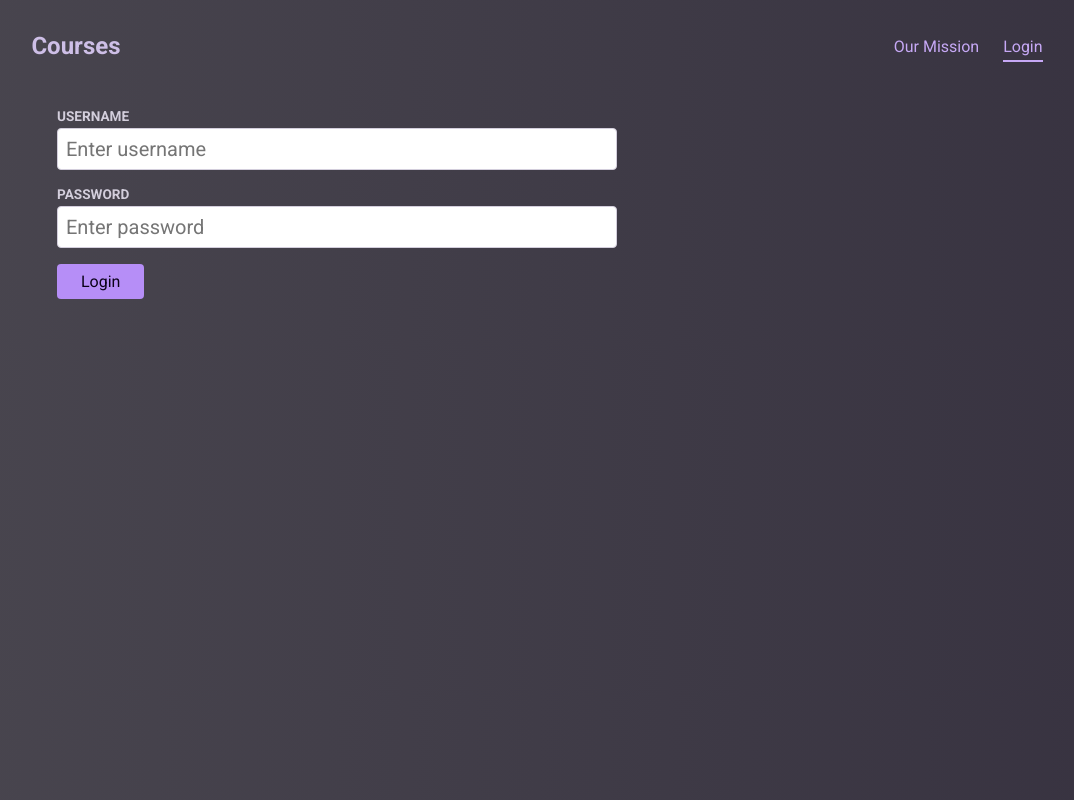
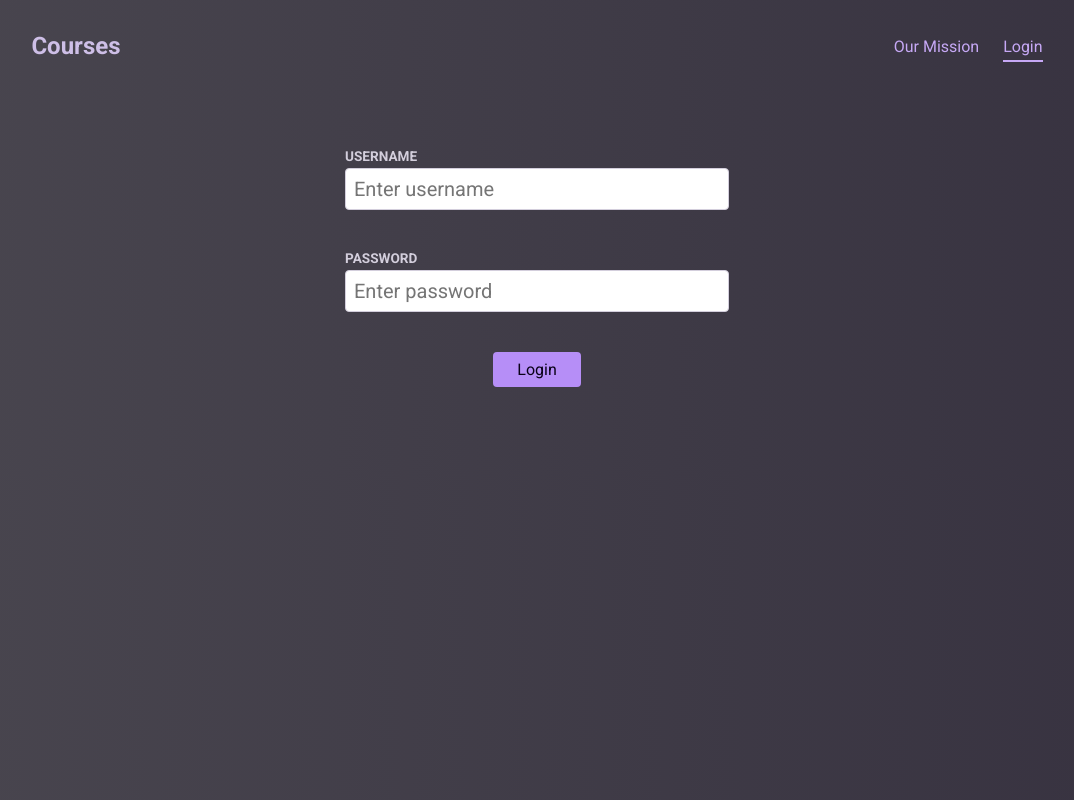
Before and after one commit to e330168/react-session-project, a React (Vite) app: page /login in a window 1280 px wide. Shown: the whole page, without its empty margins (103-1177 px from the left). Built offline with nearby package versions, Linux system fonts and the light colour scheme.

Commit message:
add module CSS for Auth and Todos components

```diff
--- /dev/null
+++ b/src/components/Navigation/__auth/Login.module.css
@@ -0,0 +1,21 @@
+.loginPage {
+  display: flex;
+  flex-direction: column;
+  align-items: center;
+  padding: 2.5rem;
+}
+
+.loginForm {
+  width: 100%;
+  max-width: 24rem;
+}
+
+.formGroup {
+  margin-bottom: 1.5rem;
+  display: flex;
+  flex-direction: column;
+}
+
+.buttonWrapper {
+  text-align: center;
+}
--- a/src/components/Navigation/__auth/Login.tsx
+++ b/src/components/Navigation/__auth/Login.tsx
@@ -6,37 +6,32 @@ import { useAuth } from "../../../context/useAuth";
 import { useNavigate } from "react-router-dom";
 import { loginTodo } from "../../../helpers/todos";
 import type { User } from "../../../context/AuthType";
+import styles from './Login.module.css';
 
-export default function Login(){
-
-const[username, setUsername]= useState<string>("");
-const[password, setPassword]= useState<string>("");
-const {login:authLogin}= useAuth();
-const navigate= useNavigate();
+export default function Login() {
+  const [username, setUsername] = useState<string>("");
+  const [password, setPassword] = useState<string>("");
+  const { login: authLogin } = useAuth();
+  const navigate = useNavigate();
 
   const handleSubmit = async (e: React.FormEvent) => {
     e.preventDefault();
-
     if (!username) return alert("Invalid credentials");
 
     let user: User | null = null;
-    let goToTodo = false
+    let goToTodo = false;
     const userMatch = username.toLowerCase().match(/^user(\d+)$/);
 
     if (userMatch) {
       user = await loginTodo(username, password);
-        goToTodo=true;
+      goToTodo = true;
     } else {
       user = await login(username, password);
     }
 
     if (user) {
       authLogin(user);
-        if(goToTodo){
-          navigate("/todos");
-        }else{
-          navigate("/sessions");
-        }
+      navigate(goToTodo ? "/todos" : "/sessions");
     } else {
       alert("Invalid credentials");
       setUsername("");
@@ -44,38 +39,35 @@ const handleSubmit = async (e: React.FormEvent) => {
     }
   };
 
-    return(
-            <div className="flex flex-col items-center p-10" id="home-page">
-                <form onSubmit={handleSubmit}
-                    className="w-full max-w-sm">
-
-                        <div className="md:flex md:items-center mb-6">
-                            <Input label="username"
+  return (
+    <div className={styles.loginPage} id="home-page">
+      <form onSubmit={handleSubmit} className={styles.loginForm}>
+        <div className={styles.formGroup}>
+          <Input
+            label="username"
             id="username"
             type="text"
             value={username}
             placeholder="Enter username"
-                                   onChange={(e)=>setUsername(e.target.value)}
+            onChange={(e) => setUsername(e.target.value)}
           />
         </div>
 
-                        <div className="md:flex md:items-center mb-6">
-                            <Input label="password"
+        <div className={styles.formGroup}>
+          <Input
+            label="password"
             id="password"
             type="password"
             value={password}
             placeholder="Enter password"
-                                   onChange={(e)=>setPassword(e.target.value)}
+            onChange={(e) => setPassword(e.target.value)}
           />
         </div>
 
-
-                        <div>
+        <div className={styles.buttonWrapper}>
           <Button type="submit">Login</Button>
         </div>
-
       </form>
     </div>
-
-    )
+  );
 }
--- /dev/null
+++ b/src/components/Navigation/__auth/Unauthorized.module.css
@@ -0,0 +1,20 @@
+.unauthorizedPage {
+  width: 80%;
+  max-width: 80rem;
+  margin: 3rem auto;
+  text-align: center;
+}
+
+.error {
+  color: rgb(255, 130, 130);
+  margin-bottom: 2rem;
+  font-size: 1.5rem;
+}
+
+.unauthorizedImg {
+  width: 100%;
+  max-width: 400px;
+  height: auto;
+  object-fit: contain;
+  margin: 0 auto;
+}
--- a/src/components/Navigation/__auth/Unauthorized.tsx
+++ b/src/components/Navigation/__auth/Unauthorized.tsx
@@ -1,10 +1,13 @@
-import unauthorizedI from "../../../assets/unauthorizedI.png"
+import unauthorizedI from "../../../assets/unauthorizedI.png";
+import styles from './Unauthorized.module.css';
 
-export default function Unauthorized(){
-    return(
-           <main id="unauthorized-page">
-           <h2 className="error">Unauthorized Access,  You do not have permission to access this page!</h2>
-           <img src={unauthorizedI}/>
+export default function Unauthorized() {
+  return (
+    <main className={styles.unauthorizedPage}>
+      <h2 className={styles.error}>
+        Unauthorized Access, You do not have permission to access this page!
+      </h2>
+      <img src={unauthorizedI} alt="Unauthorized" className={styles.unauthorizedImg} />
     </main>
-    )
+  );
 }
--- /dev/null
+++ b/src/components/Todos/TodosList.module.css
@@ -0,0 +1,37 @@
+.todosGrid {
+  display: grid;
+  grid-template-columns: repeat(auto-fill, minmax(250px, 1fr));
+  gap: 16px;
+}
+
+.todoItem {
+  border: 1px solid #ccc;
+  border-radius: 10px;
+  padding: 16px;
+  background-color: #fff;
+  box-shadow: 0 2px 6px rgba(0, 0, 0, 0.1);
+  transition: background-color 0.2s ease;
+}
+
+.todoItem.completed {
+  background-color: #e6ffed;
+}
+
+.todoHeader {
+  display: flex;
+  align-items: center;
+  gap: 10px;
+}
+
+.todoTitle {
+  margin: 0;
+}
+
+.todoTitle.completed {
+  text-decoration: line-through;
+}
+
+.todoStatus {
+  margin-top: 10px;
+  color: #555;
+}
--- a/src/components/Todos/TodosList.tsx
+++ b/src/components/Todos/TodosList.tsx
@@ -1,43 +1,25 @@
 import type { Todo } from "../../store/todo/TodoType";
+import styles from './TodosList.module.css';
 
 type TodosListProps = {
   todos: Todo[];
 };
 
-export default function TodosList({todos}:TodosListProps){
-    return (
-    <div
-      style={{
-        display: "grid",
-        gridTemplateColumns: "repeat(auto-fill, minmax(250px, 1fr))",
-        gap: "16px",
-      }}
-    >
+export default function TodosList({ todos }: TodosListProps) {
+  return (
+    <div className={styles.todosGrid}>
       {todos.map((todo) => (
         <div
           key={todo.id}
-          style={{
-            border: "1px solid #ccc",
-            borderRadius: "10px",
-            padding: "16px",
-            backgroundColor: todo.completed ? "#e6ffed" : "#fff",
-            boxShadow: "0 2px 6px rgba(0,0,0,0.1)",
-          }}
+          className={`${styles.todoItem} ${todo.completed ? styles.completed : ''}`}
         >
-          <div style={{ display: "flex", alignItems: "center", gap: "10px" }}>
+          <div className={styles.todoHeader}>
             <input type="checkbox" checked={todo.completed} readOnly />
-
-            <h3
-              style={{
-                margin: 0,
-                textDecoration: todo.completed ? "line-through" : "none",
-              }}
-            >
+            <h3 className={`${styles.todoTitle} ${todo.completed ? styles.completed : ''}`}>
               {todo.title}
             </h3>
           </div>
-
-          <p style={{ marginTop: "10px", color: "#555" }}>
+          <p className={styles.todoStatus}>
             Status: {todo.completed ? "Done" : "To Do"}
           </p>
         </div>
```
Lines whose indentation alone changed are shown as unchanged.
